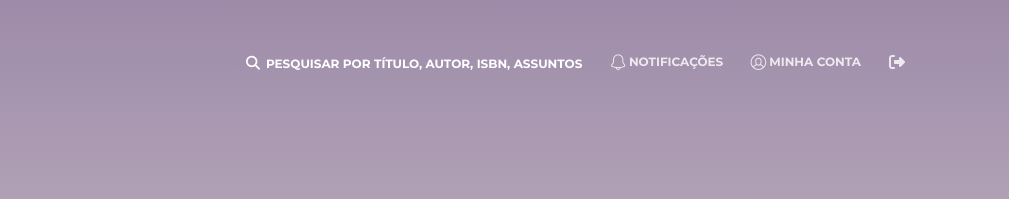
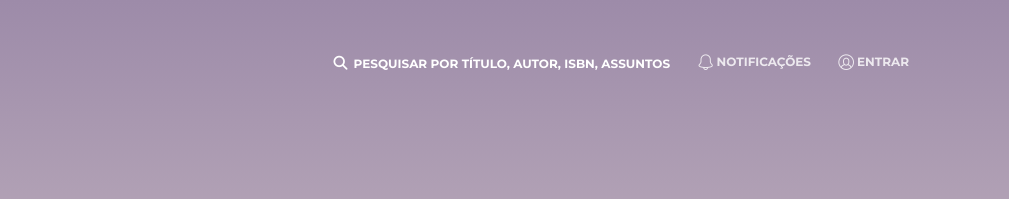
Before and after one commit to AppLiber/FrontEnd, a website: page book-details.html in a window 1280 px wide. Shown: the top 199 px of the page, 271-1280 px from the left. Drawn offline with nearby package versions, Linux system fonts and the light colour scheme.

Commit message:
ajustando a logica para sequencia de telas

```diff
--- a/book-details.html
+++ b/book-details.html
@@ -52,13 +52,8 @@
 							<i class="nc-icon nc-bell-55"></i>Notificações</a>
 					</li>
 					<li class="nav-item">
-						<a href="../documentation/tutorial-components.html" target="_blank" class="nav-link">
-							<i class="nc-icon nc-circle-10"></i>Minha Conta</a>
-					</li>
-					<li class="nav-item">
-						<a class="nav-link" href="#">
-							<i class="fa fa-sign-out"></i>
-						</a>
+						<a href="regsiter" target="_blank" class="nav-link">
+							<i class="nc-icon nc-circle-10"></i>Entrar</a>
 					</li>
 				</ul>
 			</div>
```
Also changed, not shown: index.html (+2 -7 lines), register.html (+1 -1 lines), sign-up.html (+1 -1 lines).
